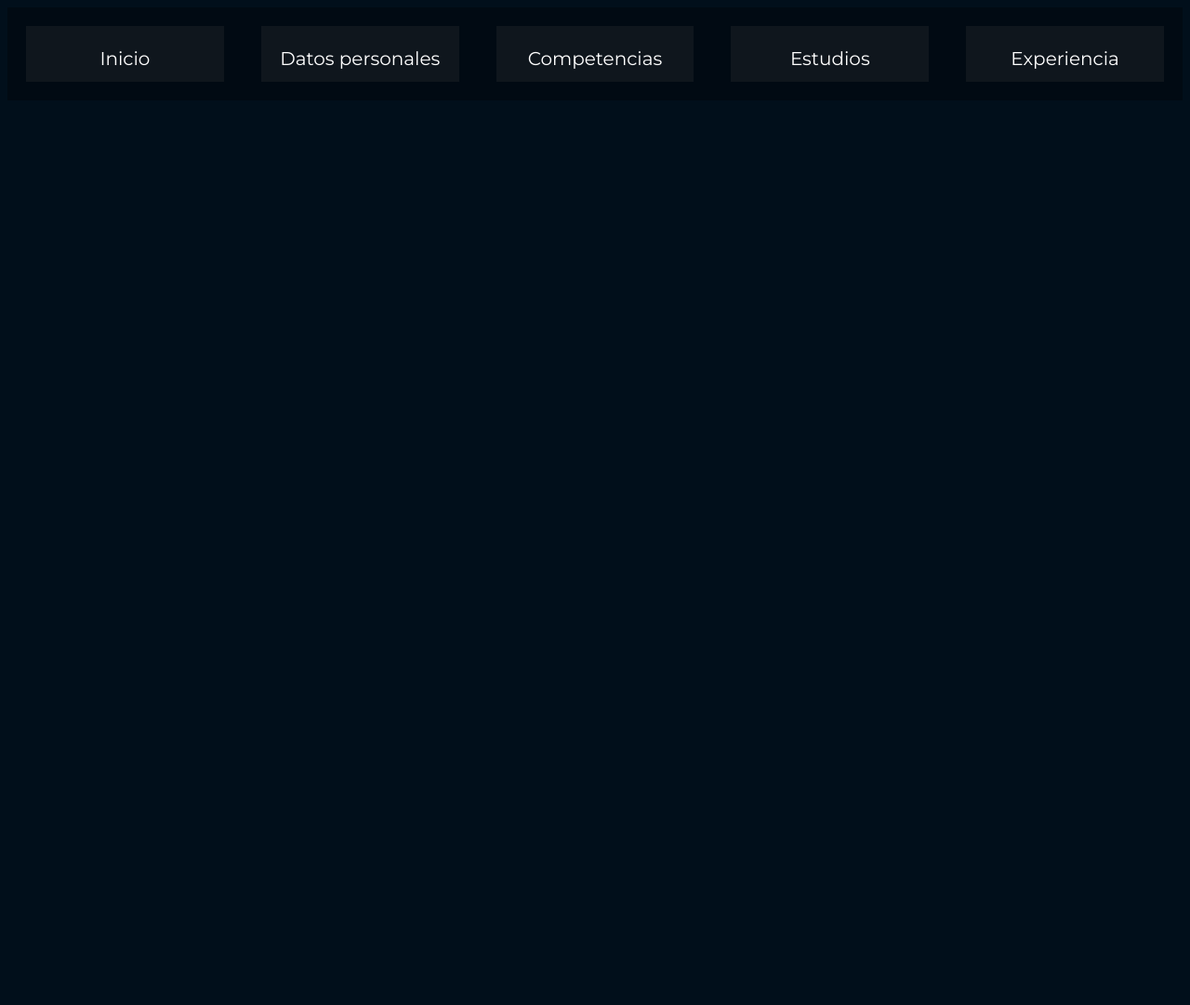
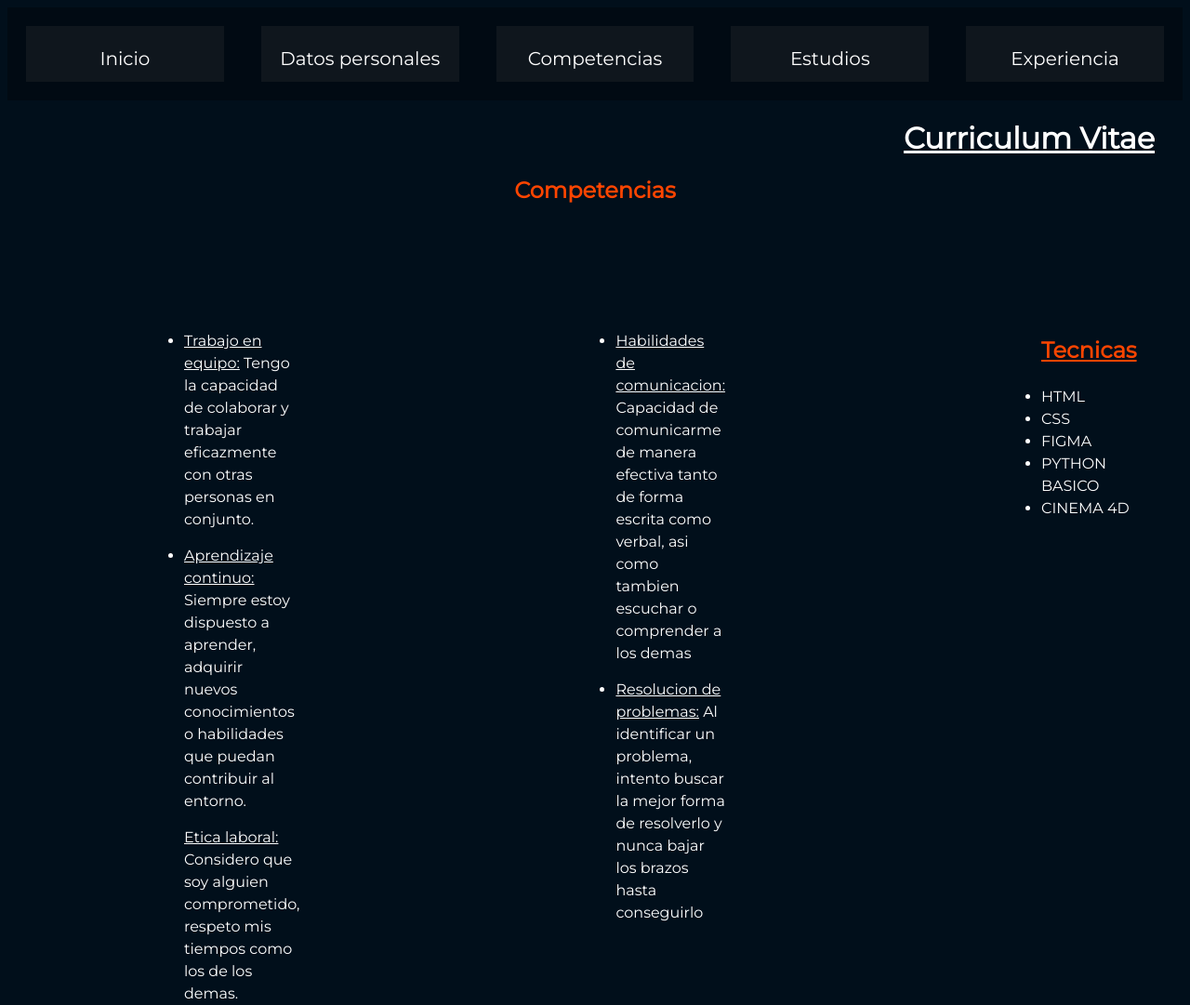
Before and after one commit to francilopez/proyectocv, a plain HTML site: page competencias.html in a window 1280 px wide. Shown: the whole page at 93% size. Before the commit the page ends 800 px from the top, so only its background shows below. Drawn offline with Linux system fonts and the light colour scheme.

Commit message:
Add files via upload

```diff
--- a/competencias.html
+++ b/competencias.html
@@ -27,13 +27,41 @@
              <a href="experiencia.html" class="colortxtboton">Experiencia</a>
            </div>
        </nav>
+       <h1 id="encabezado">Curriculum Vitae</h1>
+       <h2 id="cmp"> Competencias</h2>
   </header>
  <main>
+   <div class="dspC">
+        <div class="comp">
+           <ul>
+             <li><span id="subr">Trabajo en equipo:</span> Tengo la capacidad de colaborar y trabajar eficazmente con otras personas en conjunto.</li>
+              <div class="espacio"></div>
+             <li><span id="subr">Aprendizaje continuo:</span> Siempre estoy dispuesto a aprender, adquirir nuevos conocimientos o habilidades que puedan contribuir al entorno.</li>
+              <div class="espacio"></div>
+             <li"><span id="subr">Etica laboral:</span> Considero que soy alguien comprometido, respeto mis tiempos como los de los demas.  </li>
+          </ul>
+       </div>
+       <div class="comp-">
+         <ul>
+           <li><span id="subr">Habilidades de comunicacion:</span> Capacidad de comunicarme de manera efectiva tanto de forma escrita como verbal, asi como tambien escuchar o comprender a los demas</li>
+            <div class="espacio"></div>
+           <li><span id="subr">Resolucion de problemas:</span> Al identificar un problema, intento buscar la mejor forma de resolverlo y nunca bajar los brazos hasta conseguirlo </li>
+         </ul>
+       </div>
+       <div class="comp--">
+         <ul>
+           <h2 id="cmpt">Tecnicas</h2>
+            <li>HTML</li>
+            <li>CSS</li>
+            <li>FIGMA</li>
+            <li>PYTHON BASICO</li>
+            <li>CINEMA 4D</li>
+         </ul>
+       </div>
+     </div>
+  </main>
+ <footer>
 
-
- </main>
-    <footer>
-
-    </footer>
+ </footer>
 </body>
 </html>
--- a/estilo.css
+++ b/estilo.css
@@ -1,3 +1,4 @@
+
 .boton{
     width: 30%;
     height: 60px;
@@ -8,6 +9,7 @@
 .menu{
     background-color: rgba(0, 0, 0, 0.308);
     display: flex;
+    width: 100%;
 }
 .txtfoto{
     display: flex;
@@ -19,6 +21,7 @@
     width: 350px;
     border-radius: 200px;
     margin-left: 40px;
+    margin-top: 100px;
     display: flex;
 }
 #encabezado{
@@ -39,10 +42,12 @@
     text-align: left;
     line-height: 3;
     margin-left: 50px;
+    margin-top: 100px;
 }
 .body{
     font-family: 'Montserrat';
     background-color: #010f1b ;
+    color: white;
 }
 #parrafop{
     text-align: right;
@@ -52,6 +57,7 @@
     text-align: left;
     line-height: 1.5;
     margin-left: 50px;
+    margin-top: 150px;
 }
 .colorvinc{
     color: orangered;
@@ -63,3 +69,73 @@
     margin-top: 100px;
     margin-right: 200px;
 }
+
+.menu1{
+    width: fit-content;
+    display: flex;
+    align-items: center;
+    border: 2px solid black;
+    padding: 12px 0;
+    margin: 20px;
+    background-color: #ddd;
+    justify-content: center;
+}
+.comp{
+    text-align: left;
+    width: 350px;
+    height: 200px;
+    line-height: 1.5;
+    margin-left: 150px;
+    margin-top: 100px;
+}
+.espacio{
+    height: 15px;
+}
+#cmp{
+    color: orangered;
+    text-align: center;
+}
+#cmpt{
+    color: orangered;
+    text-align: center;
+    text-decoration: underline;
+}
+.comp-{
+    text-align: left;
+    width: 350px;
+    height: 200px;
+    line-height: 1.5;
+    margin-top: 100px;
+    margin-left: 300px;
+}
+.dspC{
+    display: flex;
+}
+#subr{
+    text-decoration: underline;
+}
+.comp--{
+    width: 350px;
+    height: 200px;
+    text-align: left;
+    line-height: 1.5;
+    margin-top: 100px;
+    margin-right: 150px;
+    margin-left: 300px;
+}
+#pexp{
+    width: 1000px;
+    height: 200px;
+    margin-left: 100px;
+    line-height: 1.5;
+}
+.encexp{
+    margin-left: 100px;
+}
+#mtopxp{
+    margin-top: 100px;
+}
+.estp{
+    margin-left: 35%;
+    margin-top: 100px;
+}
```
Also changed, not shown: datos_personales.html (+4 -2 lines), estudios.html (+13 -5 lines), experiencia.html (+15 -7 lines), index.html (line endings or trailing spaces).
